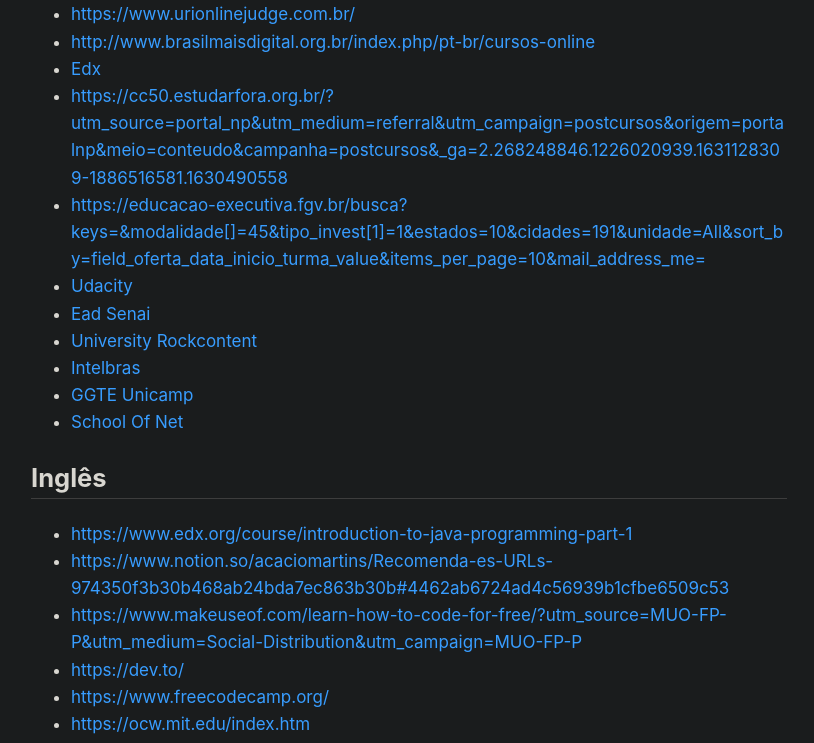
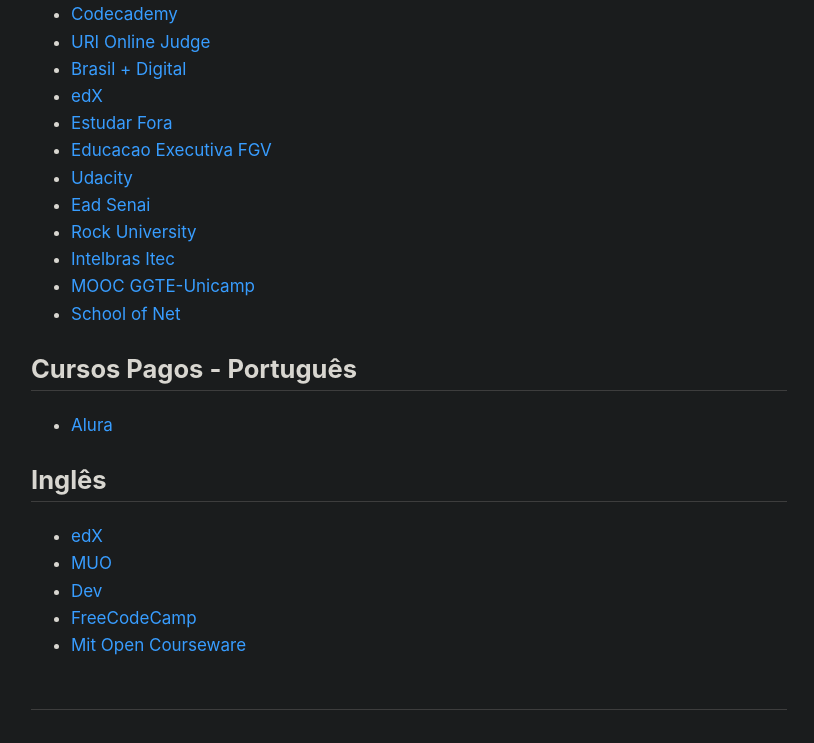
Before and after one commit to acaciomartins/blog, a plain HTML site: page posts/curos-gratuitos/index.html in a window 1280 px wide. Shown: the part 819-1562 px from the top of the page, without its empty margins (331-1145 px from the left). Drawn offline with Linux system fonts and the light colour scheme.

Commit message:
rebuilding site seg 11 out 2021 07:38:02 -03

```diff
--- a/index.xml
+++ b/index.xml
@@ -14,7 +14,7 @@
       <pubDate>Sun, 10 Oct 2021 15:19:16 -0300</pubDate>
 
       <guid>https://acaciomartins.github.io/blog/posts/curos-gratuitos/</guid>
-      <description>DevSecOps  Missao DevOps  Cursos Gratuitos - Português  Katacoda Digital Innovation One Coursera MundoJs https://www.coursera.org/learn/programming-fundamentals https://www.codecademy.com/learn/learn-html https://www.urionlinejudge.com.br/ http://www.brasilmaisdigital.org.br/index.php/pt-br/cursos-online Edx https://cc50.estudarfora.org.br/?utm_source=portal_np&amp;amp;utm_medium=referral&amp;amp;utm_campaign=postcursos&amp;amp;origem=portalnp&amp;amp;meio=conteudo&amp;amp;campanha=postcursos&amp;amp;_ga=2.268248846.1226020939.1631128309-1886516581.1630490558 https://educacao-executiva.fgv.br/busca?keys=&amp;amp;modalidade[]=45&amp;amp;tipo_invest[1]=1&amp;amp;estados=10&amp;amp;cidades=191&amp;amp;unidade=All&amp;amp;sort_by=field_oferta_data_inicio_turma_value&amp;amp;items_per_page=10&amp;amp;mail_address_me= Udacity Ead Senai University Rockcontent Intelbras GGTE Unicamp School Of Net  Inglês  https://www.edx.org/course/introduction-to-java-programming-part-1 https://www.notion.so/acaciomartins/Recomenda-es-URLs-974350f3b30b468ab24bda7ec863b30b#4462ab6724ad4c56939b1cfbe6509c53 https://www.makeuseof.com/learn-how-to-code-for-free/?utm_source=MUO-FP-P&amp;amp;utm_medium=Social-Distribution&amp;amp;utm_campaign=MUO-FP-P https://dev.to/ https://www.freecodecamp.org/ https://ocw.mit.edu/index.htm  </description>
+      <description>DevSecOps  Missao DevOps  Cursos Gratuitos - Português  Katacoda Digital Innovation One Coursera MundoJs Coursera Codecademy URI Online Judge Brasil + Digital edX Estudar Fora Educacao Executiva FGV Udacity Ead Senai Rock University Intelbras Itec MOOC GGTE-Unicamp School of Net  Cursos Pagos - Português  Alura  Inglês  edX MUO Dev FreeCodeCamp Mit Open Courseware  </description>
     </item>
 
     <item>
--- a/posts/curos-gratuitos/index.html
+++ b/posts/curos-gratuitos/index.html
@@ -39,6 +39,16 @@
             >
                 <i class="fas fa-keyboard fa-ms"></i>
                 <span>blog</span>
+            </a>
+
+
+            <a href="https://awesome-montalcini-fe849a.netlify.app/"
+
+                    target="_blank"
+
+            >
+                <i class="fas fa-address-card fa-address-card"></i>
+                <span>portfolio</span>
             </a>
 
 
@@ -93,6 +103,7 @@
   <ul>
     <li><a href="#devsecops">DevSecOps</a></li>
     <li><a href="#cursos-gratuitos---português">Cursos Gratuitos - Português</a></li>
+    <li><a href="#cursos-pagos---português">Cursos Pagos - Português</a></li>
     <li><a href="#inglês">Inglês</a></li>
   </ul>
 </nav>
@@ -106,28 +117,31 @@
 <li><a href="https://web.digitalinnovation.one/">Digital Innovation One</a></li>
 <li><a href="https://www.coursera.org/">Coursera</a></li>
 <li><a href="https://www.mundojs.com.br/2020/10/26/exercicio-letras-repetidas/">MundoJs</a></li>
-<li><a href="https://www.coursera.org/learn/programming-fundamentals">https://www.coursera.org/learn/programming-fundamentals</a></li>
-<li><a href="https://www.codecademy.com/learn/learn-html">https://www.codecademy.com/learn/learn-html</a></li>
-<li><a href="https://www.urionlinejudge.com.br/">https://www.urionlinejudge.com.br/</a></li>
-<li><a href="http://www.brasilmaisdigital.org.br/index.php/pt-br/cursos-online">http://www.brasilmaisdigital.org.br/index.php/pt-br/cursos-online</a></li>
-<li><a href="https://www.edx.org/">Edx</a></li>
-<li><a href="https://cc50.estudarfora.org.br/?utm_source=portal_np&amp;utm_medium=referral&amp;utm_campaign=postcursos&amp;origem=portalnp&amp;meio=conteudo&amp;campanha=postcursos&amp;_ga=2.268248846.1226020939.1631128309-1886516581.1630490558">https://cc50.estudarfora.org.br/?utm_source=portal_np&amp;utm_medium=referral&amp;utm_campaign=postcursos&amp;origem=portalnp&amp;meio=conteudo&amp;campanha=postcursos&amp;_ga=2.268248846.1226020939.1631128309-1886516581.1630490558</a></li>
-<li><a href="https://educacao-executiva.fgv.br/busca?keys=&amp;modalidade%5B%5D=45&amp;tipo_invest%5B1%5D=1&amp;estados=10&amp;cidades=191&amp;unidade=All&amp;sort_by=field_oferta_data_inicio_turma_value&amp;items_per_page=10&amp;mail_address_me=">https://educacao-executiva.fgv.br/busca?keys=&amp;modalidade[]=45&amp;tipo_invest[1]=1&amp;estados=10&amp;cidades=191&amp;unidade=All&amp;sort_by=field_oferta_data_inicio_turma_value&amp;items_per_page=10&amp;mail_address_me=</a></li>
+<li><a href="https://www.coursera.org/learn/programming-fundamentals">Coursera</a></li>
+<li><a href="https://www.codecademy.com/learn/learn-html">Codecademy</a></li>
+<li><a href="https://www.urionlinejudge.com.br/">URI Online Judge</a></li>
+<li><a href="http://www.brasilmaisdigital.org.br/index.php/pt-br/cursos-online">Brasil + Digital</a></li>
+<li><a href="https://www.edx.org/">edX</a></li>
+<li><a href="https://cc50.estudarfora.org.br/?utm_source=portal_np&amp;utm_medium=referral&amp;utm_campaign=postcursos&amp;origem=portalnp&amp;meio=conteudo&amp;campanha=postcursos&amp;_ga=2.268248846.1226020939.1631128309-1886516581.1630490558">Estudar Fora</a></li>
+<li><a href="https://educacao-executiva.fgv.br/busca?keys=&amp;modalidade%5B%5D=45&amp;tipo_invest%5B1%5D=1&amp;estados=10&amp;cidades=191&amp;unidade=All&amp;sort_by=field_oferta_data_inicio_turma_value&amp;items_per_page=10&amp;mail_address_me=">Educacao Executiva FGV</a></li>
 <li><a href="https://www.udacity.com/">Udacity</a></li>
 <li><a href="http://www.eadsenai.com.br/virtual/ms/">Ead Senai</a></li>
-<li><a href="https://university.rockcontent.com/">University Rockcontent</a></li>
-<li><a href="http://treinamentos.intelbras.com.br/lms/#/home">Intelbras</a></li>
-<li><a href="https://moocs.ggte.unicamp.br/">GGTE Unicamp</a></li>
-<li><a href="https://www.schoolofnet.com/plano-de-estudo-iniciante-em-programacao/">School Of Net</a></li>
+<li><a href="https://university.rockcontent.com/">Rock University</a></li>
+<li><a href="http://treinamentos.intelbras.com.br/lms/#/home">Intelbras Itec</a></li>
+<li><a href="https://moocs.ggte.unicamp.br/">MOOC GGTE-Unicamp</a></li>
+<li><a href="https://www.schoolofnet.com/plano-de-estudo-iniciante-em-programacao/">School of Net</a></li>
+</ul>
+<h2 id="cursos-pagos---português">Cursos Pagos - Português</h2>
+<ul>
+<li><a href="http://www.alura.com.br">Alura</a></li>
 </ul>
 <h2 id="inglês">Inglês</h2>
 <ul>
-<li><a href="https://www.edx.org/course/introduction-to-java-programming-part-1">https://www.edx.org/course/introduction-to-java-programming-part-1</a></li>
-<li><a href="https://www.notion.so/Cursos-Gratuitos-c5948aa33a1e4170836c5cfd1603c717">https://www.notion.so/acaciomartins/Recomenda-es-URLs-974350f3b30b468ab24bda7ec863b30b#4462ab6724ad4c56939b1cfbe6509c53</a></li>
-<li><a href="https://www.makeuseof.com/learn-how-to-code-for-free/?utm_source=MUO-FP-P&amp;utm_medium=Social-Distribution&amp;utm_campaign=MUO-FP-P">https://www.makeuseof.com/learn-how-to-code-for-free/?utm_source=MUO-FP-P&amp;utm_medium=Social-Distribution&amp;utm_campaign=MUO-FP-P</a></li>
-<li><a href="https://dev.to/">https://dev.to/</a></li>
-<li><a href="https://www.freecodecamp.org/">https://www.freecodecamp.org/</a></li>
-<li><a href="https://ocw.mit.edu/index.htm">https://ocw.mit.edu/index.htm</a></li>
+<li><a href="https://www.edx.org/course/introduction-to-java-programming-part-1">edX</a></li>
+<li><a href="https://www.makeuseof.com/learn-how-to-code-for-free/?utm_source=MUO-FP-P&amp;utm_medium=Social-Distribution&amp;utm_campaign=MUO-FP-P">MUO</a></li>
+<li><a href="https://dev.to/">Dev</a></li>
+<li><a href="https://www.freecodecamp.org/">FreeCodeCamp</a></li>
+<li><a href="https://ocw.mit.edu/index.htm">Mit Open Courseware</a></li>
 </ul>
 
 
--- a/posts/index.xml
+++ b/posts/index.xml
@@ -14,7 +14,7 @@
       <pubDate>Sun, 10 Oct 2021 15:19:16 -0300</pubDate>
 
       <guid>https://acaciomartins.github.io/blog/posts/curos-gratuitos/</guid>
-      <description>DevSecOps  Missao DevOps  Cursos Gratuitos - Português  Katacoda Digital Innovation One Coursera MundoJs https://www.coursera.org/learn/programming-fundamentals https://www.codecademy.com/learn/learn-html https://www.urionlinejudge.com.br/ http://www.brasilmaisdigital.org.br/index.php/pt-br/cursos-online Edx https://cc50.estudarfora.org.br/?utm_source=portal_np&amp;amp;utm_medium=referral&amp;amp;utm_campaign=postcursos&amp;amp;origem=portalnp&amp;amp;meio=conteudo&amp;amp;campanha=postcursos&amp;amp;_ga=2.268248846.1226020939.1631128309-1886516581.1630490558 https://educacao-executiva.fgv.br/busca?keys=&amp;amp;modalidade[]=45&amp;amp;tipo_invest[1]=1&amp;amp;estados=10&amp;amp;cidades=191&amp;amp;unidade=All&amp;amp;sort_by=field_oferta_data_inicio_turma_value&amp;amp;items_per_page=10&amp;amp;mail_address_me= Udacity Ead Senai University Rockcontent Intelbras GGTE Unicamp School Of Net  Inglês  https://www.edx.org/course/introduction-to-java-programming-part-1 https://www.notion.so/acaciomartins/Recomenda-es-URLs-974350f3b30b468ab24bda7ec863b30b#4462ab6724ad4c56939b1cfbe6509c53 https://www.makeuseof.com/learn-how-to-code-for-free/?utm_source=MUO-FP-P&amp;amp;utm_medium=Social-Distribution&amp;amp;utm_campaign=MUO-FP-P https://dev.to/ https://www.freecodecamp.org/ https://ocw.mit.edu/index.htm  </description>
+      <description>DevSecOps  Missao DevOps  Cursos Gratuitos - Português  Katacoda Digital Innovation One Coursera MundoJs Coursera Codecademy URI Online Judge Brasil + Digital edX Estudar Fora Educacao Executiva FGV Udacity Ead Senai Rock University Intelbras Itec MOOC GGTE-Unicamp School of Net  Cursos Pagos - Português  Alura  Inglês  edX MUO Dev FreeCodeCamp Mit Open Courseware  </description>
     </item>
 
     <item>
--- a/tags/acacio-mentoria/index.xml
+++ b/tags/acacio-mentoria/index.xml
@@ -14,7 +14,7 @@
       <pubDate>Sun, 10 Oct 2021 15:19:16 -0300</pubDate>
 
       <guid>https://acaciomartins.github.io/blog/posts/curos-gratuitos/</guid>
-      <description>DevSecOps  Missao DevOps  Cursos Gratuitos - Português  Katacoda Digital Innovation One Coursera MundoJs https://www.coursera.org/learn/programming-fundamentals https://www.codecademy.com/learn/learn-html https://www.urionlinejudge.com.br/ http://www.brasilmaisdigital.org.br/index.php/pt-br/cursos-online Edx https://cc50.estudarfora.org.br/?utm_source=portal_np&amp;amp;utm_medium=referral&amp;amp;utm_campaign=postcursos&amp;amp;origem=portalnp&amp;amp;meio=conteudo&amp;amp;campanha=postcursos&amp;amp;_ga=2.268248846.1226020939.1631128309-1886516581.1630490558 https://educacao-executiva.fgv.br/busca?keys=&amp;amp;modalidade[]=45&amp;amp;tipo_invest[1]=1&amp;amp;estados=10&amp;amp;cidades=191&amp;amp;unidade=All&amp;amp;sort_by=field_oferta_data_inicio_turma_value&amp;amp;items_per_page=10&amp;amp;mail_address_me= Udacity Ead Senai University Rockcontent Intelbras GGTE Unicamp School Of Net  Inglês  https://www.edx.org/course/introduction-to-java-programming-part-1 https://www.notion.so/acaciomartins/Recomenda-es-URLs-974350f3b30b468ab24bda7ec863b30b#4462ab6724ad4c56939b1cfbe6509c53 https://www.makeuseof.com/learn-how-to-code-for-free/?utm_source=MUO-FP-P&amp;amp;utm_medium=Social-Distribution&amp;amp;utm_campaign=MUO-FP-P https://dev.to/ https://www.freecodecamp.org/ https://ocw.mit.edu/index.htm  </description>
+      <description>DevSecOps  Missao DevOps  Cursos Gratuitos - Português  Katacoda Digital Innovation One Coursera MundoJs Coursera Codecademy URI Online Judge Brasil + Digital edX Estudar Fora Educacao Executiva FGV Udacity Ead Senai Rock University Intelbras Itec MOOC GGTE-Unicamp School of Net  Cursos Pagos - Português  Alura  Inglês  edX MUO Dev FreeCodeCamp Mit Open Courseware  </description>
     </item>
 
     <item>
--- a/tags/cursos-gratuitos/index.xml
+++ b/tags/cursos-gratuitos/index.xml
@@ -14,7 +14,7 @@
       <pubDate>Sun, 10 Oct 2021 15:19:16 -0300</pubDate>
 
       <guid>https://acaciomartins.github.io/blog/posts/curos-gratuitos/</guid>
-      <description>DevSecOps  Missao DevOps  Cursos Gratuitos - Português  Katacoda Digital Innovation One Coursera MundoJs https://www.coursera.org/learn/programming-fundamentals https://www.codecademy.com/learn/learn-html https://www.urionlinejudge.com.br/ http://www.brasilmaisdigital.org.br/index.php/pt-br/cursos-online Edx https://cc50.estudarfora.org.br/?utm_source=portal_np&amp;amp;utm_medium=referral&amp;amp;utm_campaign=postcursos&amp;amp;origem=portalnp&amp;amp;meio=conteudo&amp;amp;campanha=postcursos&amp;amp;_ga=2.268248846.1226020939.1631128309-1886516581.1630490558 https://educacao-executiva.fgv.br/busca?keys=&amp;amp;modalidade[]=45&amp;amp;tipo_invest[1]=1&amp;amp;estados=10&amp;amp;cidades=191&amp;amp;unidade=All&amp;amp;sort_by=field_oferta_data_inicio_turma_value&amp;amp;items_per_page=10&amp;amp;mail_address_me= Udacity Ead Senai University Rockcontent Intelbras GGTE Unicamp School Of Net  Inglês  https://www.edx.org/course/introduction-to-java-programming-part-1 https://www.notion.so/acaciomartins/Recomenda-es-URLs-974350f3b30b468ab24bda7ec863b30b#4462ab6724ad4c56939b1cfbe6509c53 https://www.makeuseof.com/learn-how-to-code-for-free/?utm_source=MUO-FP-P&amp;amp;utm_medium=Social-Distribution&amp;amp;utm_campaign=MUO-FP-P https://dev.to/ https://www.freecodecamp.org/ https://ocw.mit.edu/index.htm  </description>
+      <description>DevSecOps  Missao DevOps  Cursos Gratuitos - Português  Katacoda Digital Innovation One Coursera MundoJs Coursera Codecademy URI Online Judge Brasil + Digital edX Estudar Fora Educacao Executiva FGV Udacity Ead Senai Rock University Intelbras Itec MOOC GGTE-Unicamp School of Net  Cursos Pagos - Português  Alura  Inglês  edX MUO Dev FreeCodeCamp Mit Open Courseware  </description>
     </item>
 
     <item>
--- a/tags/cursos-pagos/index.xml
+++ b/tags/cursos-pagos/index.xml
@@ -14,7 +14,7 @@
       <pubDate>Sun, 10 Oct 2021 15:19:16 -0300</pubDate>
 
       <guid>https://acaciomartins.github.io/blog/posts/curos-gratuitos/</guid>
-      <description>DevSecOps  Missao DevOps  Cursos Gratuitos - Português  Katacoda Digital Innovation One Coursera MundoJs https://www.coursera.org/learn/programming-fundamentals https://www.codecademy.com/learn/learn-html https://www.urionlinejudge.com.br/ http://www.brasilmaisdigital.org.br/index.php/pt-br/cursos-online Edx https://cc50.estudarfora.org.br/?utm_source=portal_np&amp;amp;utm_medium=referral&amp;amp;utm_campaign=postcursos&amp;amp;origem=portalnp&amp;amp;meio=conteudo&amp;amp;campanha=postcursos&amp;amp;_ga=2.268248846.1226020939.1631128309-1886516581.1630490558 https://educacao-executiva.fgv.br/busca?keys=&amp;amp;modalidade[]=45&amp;amp;tipo_invest[1]=1&amp;amp;estados=10&amp;amp;cidades=191&amp;amp;unidade=All&amp;amp;sort_by=field_oferta_data_inicio_turma_value&amp;amp;items_per_page=10&amp;amp;mail_address_me= Udacity Ead Senai University Rockcontent Intelbras GGTE Unicamp School Of Net  Inglês  https://www.edx.org/course/introduction-to-java-programming-part-1 https://www.notion.so/acaciomartins/Recomenda-es-URLs-974350f3b30b468ab24bda7ec863b30b#4462ab6724ad4c56939b1cfbe6509c53 https://www.makeuseof.com/learn-how-to-code-for-free/?utm_source=MUO-FP-P&amp;amp;utm_medium=Social-Distribution&amp;amp;utm_campaign=MUO-FP-P https://dev.to/ https://www.freecodecamp.org/ https://ocw.mit.edu/index.htm  </description>
+      <description>DevSecOps  Missao DevOps  Cursos Gratuitos - Português  Katacoda Digital Innovation One Coursera MundoJs Coursera Codecademy URI Online Judge Brasil + Digital edX Estudar Fora Educacao Executiva FGV Udacity Ead Senai Rock University Intelbras Itec MOOC GGTE-Unicamp School of Net  Cursos Pagos - Português  Alura  Inglês  edX MUO Dev FreeCodeCamp Mit Open Courseware  </description>
     </item>
 
     <item>
--- a/tags/youtube/index.xml
+++ b/tags/youtube/index.xml
@@ -14,7 +14,7 @@
       <pubDate>Sun, 10 Oct 2021 15:19:16 -0300</pubDate>
 
       <guid>https://acaciomartins.github.io/blog/posts/curos-gratuitos/</guid>
-      <description>DevSecOps  Missao DevOps  Cursos Gratuitos - Português  Katacoda Digital Innovation One Coursera MundoJs https://www.coursera.org/learn/programming-fundamentals https://www.codecademy.com/learn/learn-html https://www.urionlinejudge.com.br/ http://www.brasilmaisdigital.org.br/index.php/pt-br/cursos-online Edx https://cc50.estudarfora.org.br/?utm_source=portal_np&amp;amp;utm_medium=referral&amp;amp;utm_campaign=postcursos&amp;amp;origem=portalnp&amp;amp;meio=conteudo&amp;amp;campanha=postcursos&amp;amp;_ga=2.268248846.1226020939.1631128309-1886516581.1630490558 https://educacao-executiva.fgv.br/busca?keys=&amp;amp;modalidade[]=45&amp;amp;tipo_invest[1]=1&amp;amp;estados=10&amp;amp;cidades=191&amp;amp;unidade=All&amp;amp;sort_by=field_oferta_data_inicio_turma_value&amp;amp;items_per_page=10&amp;amp;mail_address_me= Udacity Ead Senai University Rockcontent Intelbras GGTE Unicamp School Of Net  Inglês  https://www.edx.org/course/introduction-to-java-programming-part-1 https://www.notion.so/acaciomartins/Recomenda-es-URLs-974350f3b30b468ab24bda7ec863b30b#4462ab6724ad4c56939b1cfbe6509c53 https://www.makeuseof.com/learn-how-to-code-for-free/?utm_source=MUO-FP-P&amp;amp;utm_medium=Social-Distribution&amp;amp;utm_campaign=MUO-FP-P https://dev.to/ https://www.freecodecamp.org/ https://ocw.mit.edu/index.htm  </description>
+      <description>DevSecOps  Missao DevOps  Cursos Gratuitos - Português  Katacoda Digital Innovation One Coursera MundoJs Coursera Codecademy URI Online Judge Brasil + Digital edX Estudar Fora Educacao Executiva FGV Udacity Ead Senai Rock University Intelbras Itec MOOC GGTE-Unicamp School of Net  Cursos Pagos - Português  Alura  Inglês  edX MUO Dev FreeCodeCamp Mit Open Courseware  </description>
     </item>
 
     <item>
```
Also changed, not shown: 404.html (+10 -0 lines), categories/index.html (+10 -0 lines), contact/index.html (+10 -0 lines), index.html (+10 -0 lines), posts/index.html (+10 -0 lines), posts/links-canais-youtube/index.html (+10 -0 lines), tags/acacio-mentoria/index.html (+10 -0 lines), tags/cursos-gratuitos/index.html (+10 -0 lines), tags/cursos-pagos/index.html (+10 -0 lines), tags/index.html (+10 -0 lines), tags/youtube/index.html (+10 -0 lines).
